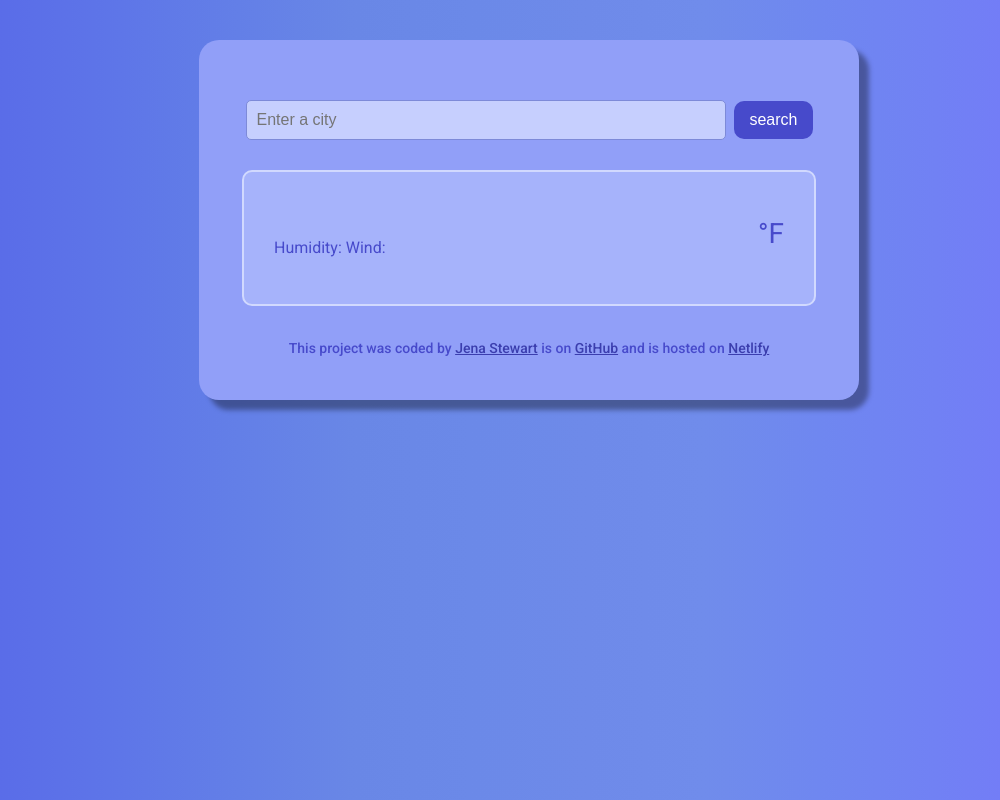
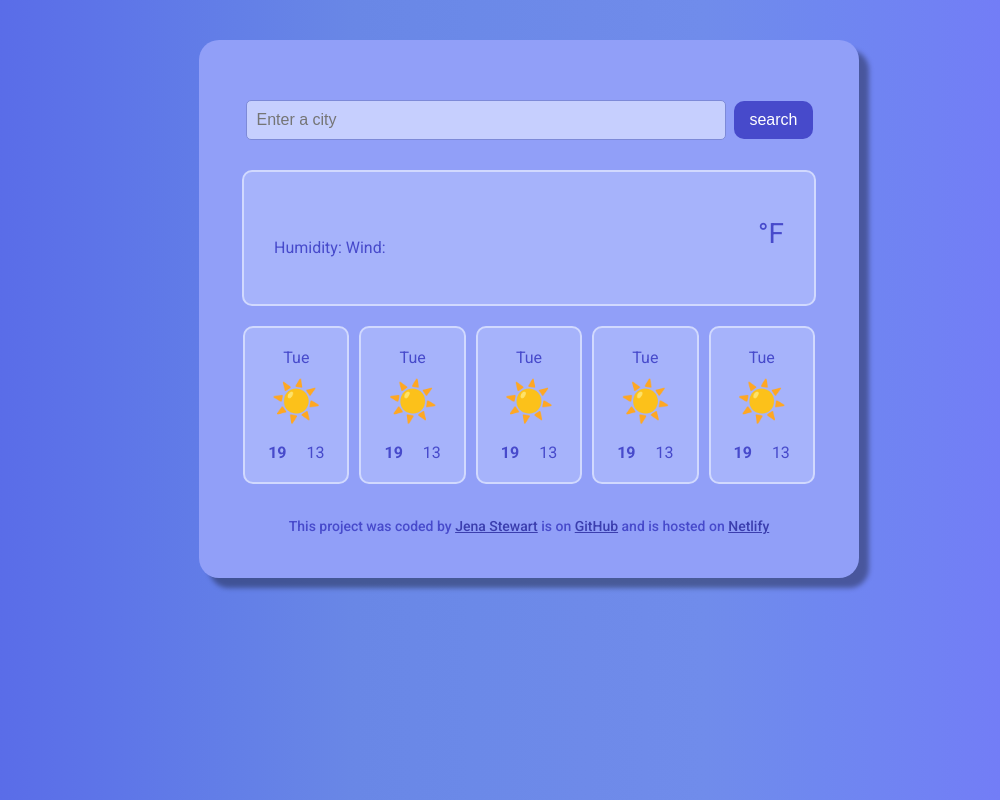
Before and after one commit to jenastewart/Basic-Weather-App, a plain HTML site: page index.html in a window 1280 px wide. Shown: the whole page, without its empty margins (111-1111 px from the left). Drawn offline with nearby package versions, Linux system fonts and the light colour scheme; no server answers.

Commit message:
Added forecast section at the bottom

```diff
--- a/index.html
+++ b/index.html
@@ -41,6 +41,58 @@
             <div class="current-temperature-unit">°F</div>
           </div>
         </div>
+        <div class="weather-forecast">
+          <div class="weather-forecast-days">
+            <div class="weather-forecast-date">Tue</div>
+            <div class="weather-forecast-icon">☀️</div>
+            <div class="weather-forecast-range">
+              <div class="weather-forecast-range-temperature">
+                <strong>19</strong>
+              </div>
+              <div class="weather-forecast-range-temperature">13</div>
+            </div>
+          </div>
+          <div class="weather-forecast-days">
+            <div class="weather-forecast-date">Tue</div>
+            <div class="weather-forecast-icon">☀️</div>
+            <div class="weather-forecast-range">
+              <div class="weather-forecast-range-temperature">
+                <strong>19</strong>
+              </div>
+              <div class="weather-forecast-range-temperature">13</div>
+            </div>
+          </div>
+          <div class="weather-forecast-days">
+            <div class="weather-forecast-date">Tue</div>
+            <div class="weather-forecast-icon">☀️</div>
+            <div class="weather-forecast-range">
+              <div class="weather-forecast-range-temperature">
+                <strong>19</strong>
+              </div>
+              <div class="weather-forecast-range-temperature">13</div>
+            </div>
+          </div>
+          <div class="weather-forecast-days">
+            <div class="weather-forecast-date">Tue</div>
+            <div class="weather-forecast-icon">☀️</div>
+            <div class="weather-forecast-range">
+              <div class="weather-forecast-range-temperature">
+                <strong>19</strong>
+              </div>
+              <div class="weather-forecast-range-temperature">13</div>
+            </div>
+          </div>
+          <div class="weather-forecast-days">
+            <div class="weather-forecast-date">Tue</div>
+            <div class="weather-forecast-icon">☀️</div>
+            <div class="weather-forecast-range">
+              <div class="weather-forecast-range-temperature">
+                <strong>19</strong>
+              </div>
+              <div class="weather-forecast-range-temperature">13</div>
+            </div>
+          </div>
+        </div>
       </main>
       <footer>
         <p>
--- a/src/style.css
+++ b/src/style.css
@@ -100,3 +100,32 @@ footer {
   font-size: 14px;
   font-weight: 500;
 }
+.weather-forecast {
+  display: flex;
+  justify-content: center;
+  gap: 10px;
+  margin: 20px 0 0 0;
+}
+.weather-forecast-days {
+  text-align: center;
+  background: #a6b3fb;
+  border: 2px solid #d1d9fe;
+  border-radius: 10px;
+  padding: 20px 13px;
+}
+.weather-forecast-date {
+  font-size: 16px;
+  line-height: 20px;
+  margin-bottom: 10px;
+}
+.weather-forecast-icon {
+  font-size: 40px;
+  padding-bottom: 8px;
+}
+.weather-forecast-range {
+  display: flex;
+  justify-content: center;
+}
+.weather-forecast-range-temperature {
+  padding: 10px 10px 0 10px;
+}
```
